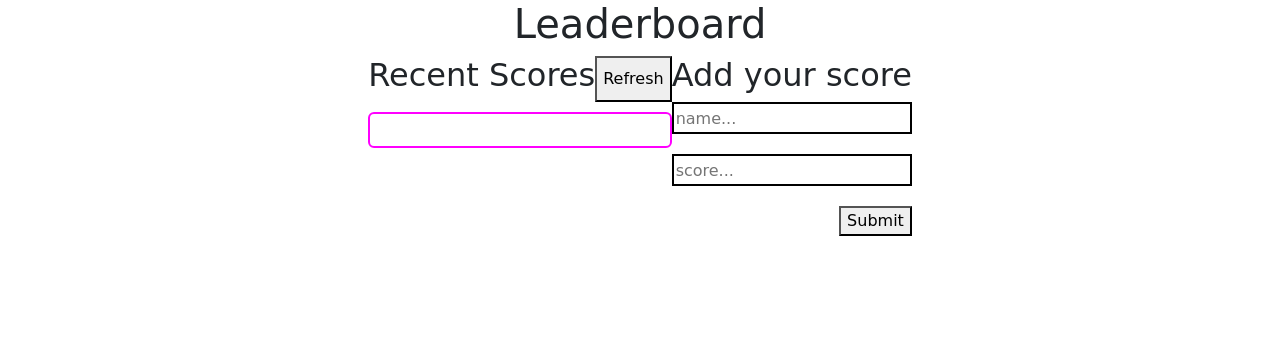
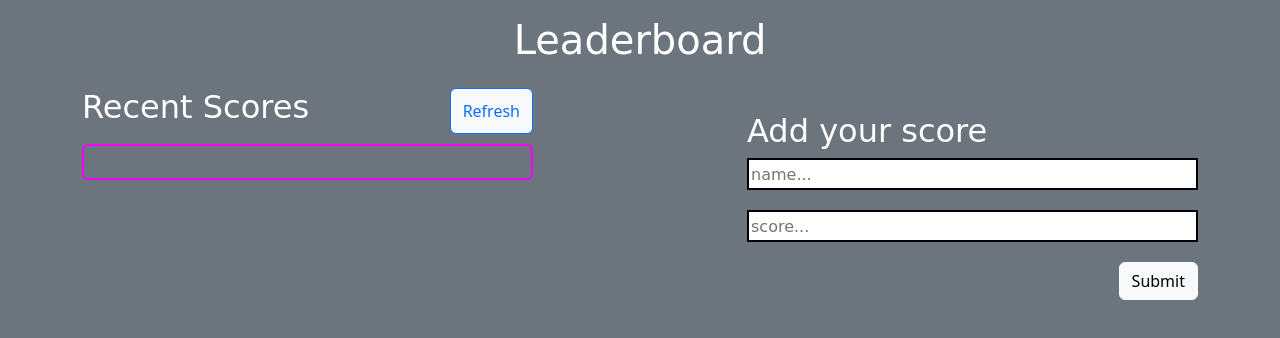
Before and after one commit to Kidd254/Leaderboard, a website built with webpack: page dist/index.html in a window 1280 px wide. Built offline with nearby package versions, Linux system fonts and the light colour scheme; no server answers.

Commit message:
prepare for deploy

```diff
--- a/dist/index.html
+++ b/dist/index.html
@@ -1,37 +1,44 @@
 <!DOCTYPE html>
 <html lang="en">
-
   <head>
-    <meta charset="UTF-8">
-    <meta name="viewport" content="width=device-width, initial-scale=1.0">
+    <meta charset="UTF-8" />
+    <meta name="viewport" content="width=device-width, initial-scale=1.0" />
     <title>Leaderboard</title>
   <script defer src="runtime.bundle.js"></script><script defer src="index.bundle.js"></script><script defer src="print.bundle.js"></script></head>
 
-<body>
-    <div class="heading">
-        <h1>Leaderboard</h1>
+  <body class="bg-secondary">
+    <div class="container">
+
+        <div class="heading mt-3">
+          <h1 class="text-white">Leaderboard</h1>
         </div>
-    <div class="main">
-        <div class="mainscore-container">
+         <div class="d-flex justify-content-center align-items-center mt-3"></div>
+        <div class="row justify-content-between">
+          <div class="mainscore-container col-md-5">
             <div class="scores-container">
               <div class="score-heading">
-                    <h2 class="recent">Recent Scores</h2>
-                    <button class="refresh">Refresh</button>
+                <h2 class="recent text-white">Recent Scores</h2>
+                <button class="refresh rounded btn btn-light btn-outline-primary">Refresh</button>
               </div>
             </div>
-            <div class="display">
-
+            <div class="display col-md-12"></div>
           </div>
-        </div>
-        <div class="add-container">
-            <h2 class="add">Add your score</h2>
+          <div class="col-md-5 mt-4">
+            <h2 class="add text-white">Add your score</h2>
             <form action="" method="post" id="form">
-                <input type="text" id="name" placeholder="name..." required>
-                <input type="number" id="score" value="score" placeholder="score..." required>
-                <button type="button" class="submit">Submit</button>
+              <input type="text" id="name" placeholder="name..." required />
+              <input
+                type="number"
+                id="score"
+                value="score"
+                placeholder="score..."
+                required
+              />
+              <button type="button" class="submit rounded btn btn-light">Submit</button>
             </form>
           </div>
         </div>
+      </div>
+    </div>
   </body>
-
 </html>
--- a/package.json
+++ b/package.json
@@ -7,7 +7,9 @@
     "test": "echo \"Error: no test specified\" && exit 1",
     "watch": "webpack --watch",
     "start": "webpack serve --open",
-    "build": "webpack"
+    "build": "webpack",
+    "predeploy": "npm run build",
+    "deploy": "gh-pages -d dist"
   },
   "author": "",
   "license": "ISC",
@@ -17,6 +19,7 @@
     "eslint": "^7.32.0",
     "eslint-config-airbnb-base": "^14.2.1",
     "eslint-plugin-import": "^2.27.5",
+    "gh-pages": "^6.0.0",
     "hint": "^7.1.9",
     "html-webpack-plugin": "^5.5.3",
     "style-loader": "^3.3.3",
```
Also changed, not shown: dist/index.bundle.js (+15 -10 lines), 2 other files. Lines whose indentation alone changed are shown as unchanged.
